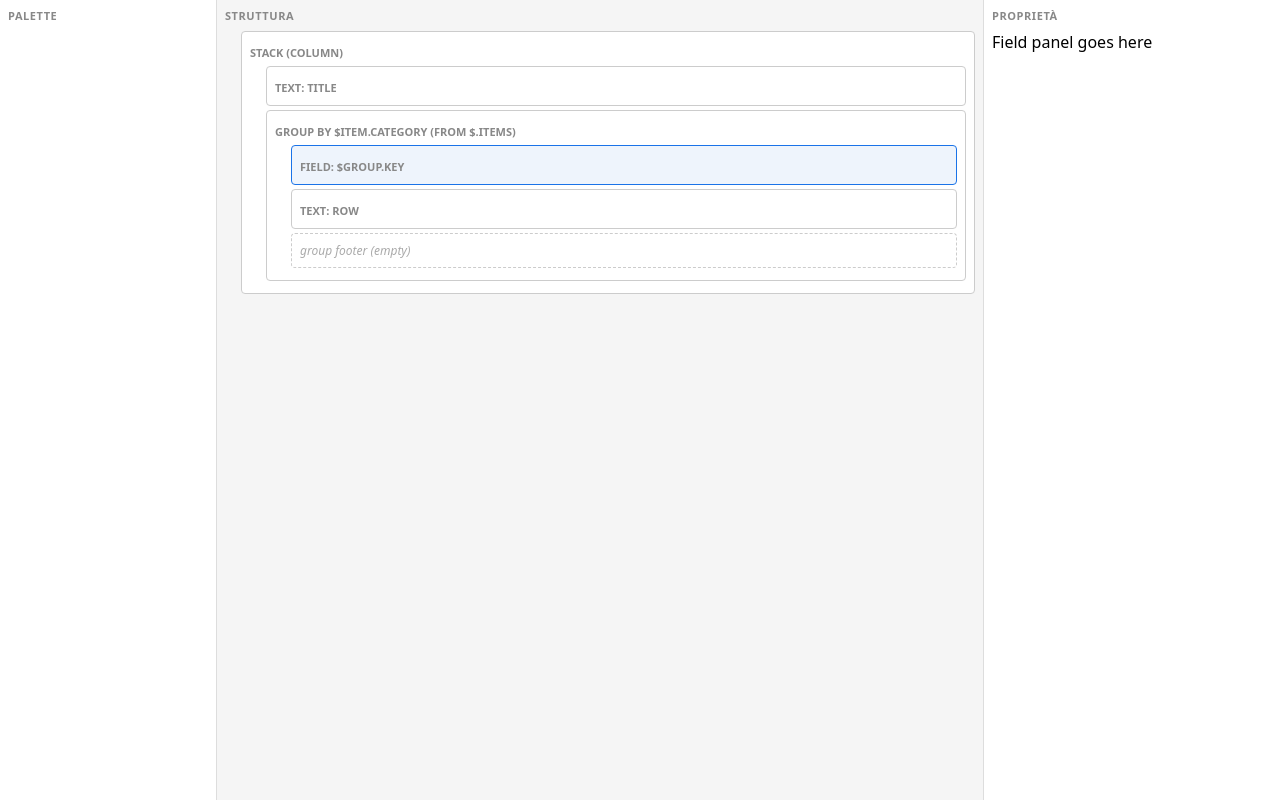
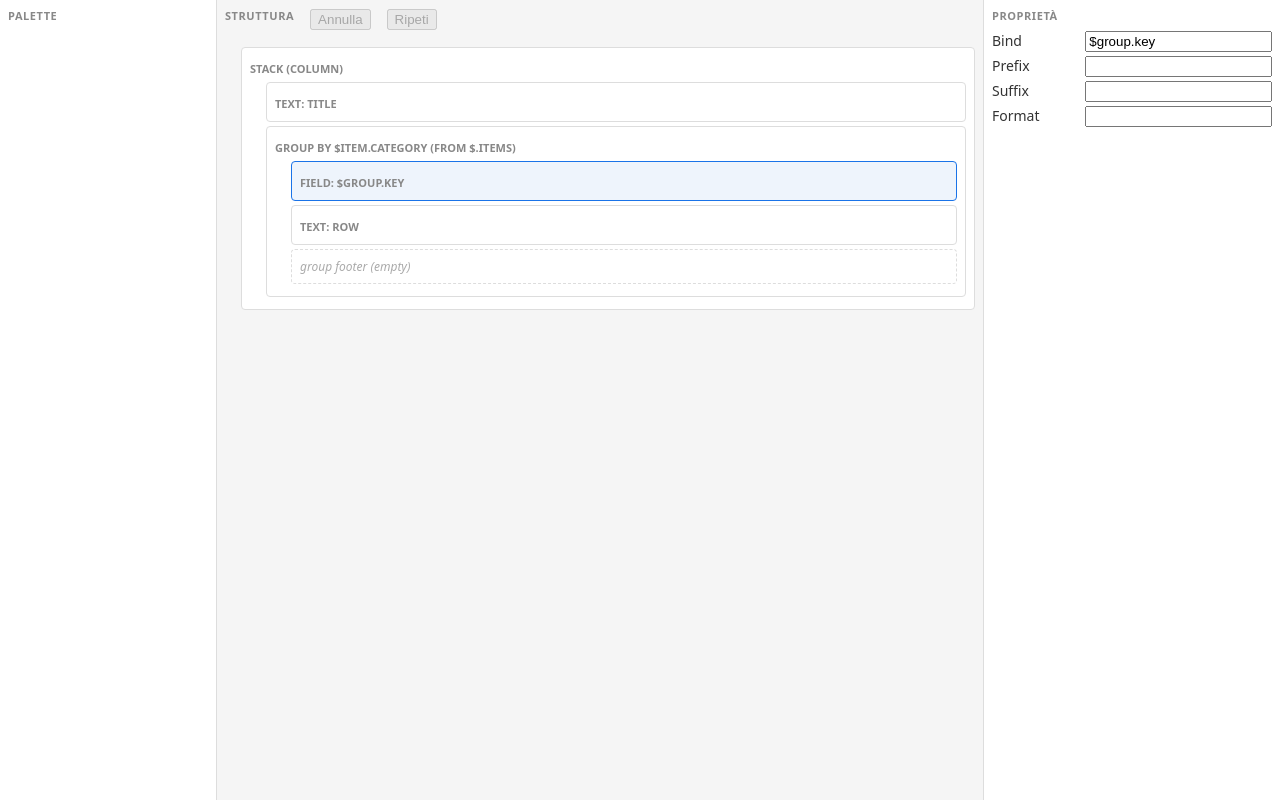
Before and after one commit to ProgrammatoreInCamicia/print-engine, a React (Vite) app in the folder packages/designer/: page / in a window 1280 px wide. Both pictures are taken after a click on the element 608 px from the left and 162 px from the top of the page. Built offline with nearby package versions, Linux system fonts and the light colour scheme.

Commit message:
added theme variables, managed field panle + managed undo and redo of state changes navigation

```diff
--- a/packages/designer/src/App.css
+++ b/packages/designer/src/App.css
@@ -1,13 +1,14 @@
 .app {
     display: flex;
     height: 100vh;
-    font-family: system-ui, sans-serif;
+    font-family: var(--font-family);
+    background-color: var(--color-bg-default);
 }
 
 .app-palette {
     width: 200px;
     flex-shrink: 0;
-    border-right: 1px solid #ddd;
+    border-right: 1px solid var(--color-border-default);
     padding: 8px;
     overflow-y: auto;
 }
@@ -16,21 +17,28 @@
     flex-grow: 1;
     padding: 8px;
     overflow-y: auto;
-    background: #f5f5f5;
+    background: var(--color-bg-surface);
 }
 
 .app-properties {
     width: 280px;
     flex-shrink: 0;
-    border-left: 1px solid #ddd;
+    border-left: 1px solid var(--color-border-default);
     padding: 8px;
     overflow-y: auto;
 }
 
 .app h2 {
-    font-size: 11px;
+    font-size: var(--font-size-sm);
     text-transform: uppercase;
     letter-spacing: 0.05em;
-    color: #888;
+    color: var(--color-text-muted);
     margin: 0 0 8px 0;
 }
+
+.app-structure-toolbar {
+    display: flex;
+    align-items: center;
+    gap: var(--space-md);
+    margin-bottom: var(--space-md);
+}
--- a/packages/designer/src/App.tsx
+++ b/packages/designer/src/App.tsx
@@ -5,16 +5,15 @@ import { DesignerProvider, useDesigner } from './state/DesignerContext';
 import { StructureNode } from './structure/StructureNode';
 
 export function App() {
-
     return (
-        <DesignerProvider doc={exampleDoc}>
+        <DesignerProvider initialDoc={exampleDoc}>
             <AppLayout />
         </DesignerProvider>
     );
 }
 
 export function AppLayout() {
-    const { doc } = useDesigner();
+    const { doc, undo, redo, canUndo, canRedo, setSelection } = useDesigner();
 
     return (
         <div className="app">
@@ -23,10 +22,13 @@ export function AppLayout() {
                 {/* Step 9: draggable blocks */}
             </aside>
 
-            <main className="app-structure">
-                <h2>Struttura</h2>
+            <main className="app-structure" onClick={() => setSelection(null)}>
+                <div className="app-structure-toolbar" onClick={e => e.stopPropagation()}>
+                    <h2>Struttura</h2>
+                    <button onClick={undo} disabled={!canUndo}>Annulla</button>
+                    <button onClick={redo} disabled={!canRedo}>Ripeti</button>
+                </div>
                 <StructureNode node={doc.body} path={['body']} />
-                {/* Step 4: StructureNode, the editing surface */}
             </main>
 
             <aside className="app-properties">
--- a/packages/designer/src/main.tsx
+++ b/packages/designer/src/main.tsx
@@ -1,3 +1,4 @@
+import './theme.css';
 import { createRoot } from 'react-dom/client';
 import { App } from './App';
 import './index.css';
--- /dev/null
+++ b/packages/designer/src/panels/FieldPanel.css
@@ -0,0 +1,10 @@
+.field-panel {
+    display: flex;
+    flex-direction: column;
+    gap: var(--space-xs);
+}
+
+.field-panel label {
+    display: grid;
+    grid-template-columns: 1fr 2fr;
+}
--- /dev/null
+++ b/packages/designer/src/panels/FieldPanel.tsx
@@ -0,0 +1,62 @@
+import { Node } from "@print-engine/schema";
+import { NodePath } from "../structure/paths";
+import { useDesigner } from "../state/DesignerContext";
+import './FieldPanel.css';
+
+interface FieldPanelProps {
+    node: Extract<Node, { type: 'field' }>;
+    path: NodePath;
+}
+
+export function FieldPanel({ node, path }: FieldPanelProps) {
+    const { updateNode } = useDesigner();
+
+    return (
+        <div className="field-panel">
+            <label>
+                Bind
+                <input
+                    type="text"
+                    value={node.bind}
+                    onChange={(e) => {
+                        const value = e.target.value;
+                        updateNode(path, {...node, bind: value });
+                    }}
+                />
+            </label>
+            <label>
+                Prefix
+                <input
+                    type="text"
+                    value={node.prefix ?? ''}
+                    onChange={(e) => {
+                        const value = e.target.value === '' ? undefined : e.target.value;
+                        updateNode(path, {...node, prefix: value });
+                    }}
+                />
+            </label>
+            <label>
+                Suffix
+                <input
+                    type="text"
+                    value={node.suffix ?? ''}
+                    onChange={(e) => {
+                        const value = e.target.value === '' ? undefined : e.target.value;
+                        updateNode(path, {...node, suffix: value });
+                    }}
+                />
+            </label>
+            <label>
+                Format
+                <input
+                    type="text"
+                    value={node.format ?? ''}
+                    onChange={(e) => {
+                        const value = e.target.value === '' ? undefined : e.target.value;
+                        updateNode(path, {...node, format: value });
+                    }}
+                />
+            </label>
+        </div>
+    );
+}
--- a/packages/designer/src/panels/PropertiesPanel.css
+++ b/packages/designer/src/panels/PropertiesPanel.css
@@ -1,9 +1,9 @@
 .properties-panel {
-    font-size: 13px;
-    color: #333;
+    font-size: var(--font-size-base);
+    color: var(--color-text-default);
 }
 
 .properties-panel-empty {
-    color: #999;
+    color: var(--color-text-disabled);
     font-style: italic;
 }
--- a/packages/designer/src/panels/PropertiesPanel.tsx
+++ b/packages/designer/src/panels/PropertiesPanel.tsx
@@ -1,12 +1,14 @@
 import { useDesigner } from "../state/DesignerContext";
-import { getAtPath } from "../structure/paths";
+import { getAtPath, pathKey } from "../structure/paths";
+import { FieldPanel } from "./FieldPanel";
+import './PropertiesPanel.css';
 
 export function PropertiesPanel() {
     const { selection, doc } = useDesigner();
     let content: React.ReactNode;
 
     if (selection === null) {
-        content = <span className="properties-panel-empty">'No node is selected'</span>;
+        content = <span className="properties-panel-empty">No node is selected</span>;
     } else {
         const currentNode = getAtPath(doc, selection);
         if (currentNode === undefined) {
@@ -14,7 +16,7 @@ export function PropertiesPanel() {
         } else {
             switch (currentNode.type) {
                 case 'field':
-                    content = <div>Field panel goes here</div>;
+                    content = <FieldPanel key={pathKey(selection)} node={currentNode} path={selection} />;
                     break;
                 default:
                     content = `No panel yet for type: ${currentNode.type}`;
--- a/packages/designer/src/state/DesignerContext.tsx
+++ b/packages/designer/src/state/DesignerContext.tsx
@@ -1,5 +1,5 @@
 import { Node, PrintDocument } from "@print-engine/schema";
-import { createContext, ReactNode, useContext, useReducer, useState } from "react";
+import { createContext, ReactNode, useContext, useReducer } from "react";
 import { NodePath } from "../structure/paths";
 import { designerReducer } from "./reducer";
 
@@ -16,9 +16,9 @@ interface DesignerContextValue {
 
 const DesignerContext = createContext<DesignerContextValue | null>(null);
 
-export function DesignerProvider({doc, children} : {doc: PrintDocument, children: ReactNode}) {
+export function DesignerProvider({initialDoc, children} : {initialDoc: PrintDocument, children: ReactNode}) {
     const [state, dispatch] = useReducer(designerReducer, {
-        current: doc,
+        current: initialDoc,
         future: [],
         past: [],
         selection: null
--- a/packages/designer/src/structure/StructureNode.css
+++ b/packages/designer/src/structure/StructureNode.css
@@ -1,30 +1,30 @@
 /* StructureNode.css */
 .structure-node {
-    border: 1px solid #ccc;
+    border: 1px solid var(--color-border-default);
     border-radius: 4px;
     padding: 8px;
     margin: 4px 0 4px 16px;  /* the left margin is what makes nesting visible */
-    background: #fff;
+    background: var(--color-bg-default);
 }
 
 .structure-node.selected {
-    border-color: #1a73e8;
-    background: #eef4fc;
+    border-color: var(--color-border-accent);
+    background: var(--color-bg-accent);
 }
 
 .structure-node-label {
-    font-size: 11px;
+    font-size: var(--font-size-sm);
     text-transform: uppercase;
-    color: #888;
+    color: var(--color-text-muted);
     font-weight: 600;
 }
 
 .structure-node-empty {
-    border: 1px dashed #ccc;
+    border: 1px dashed var(--color-border-default);
     border-radius: 4px;
     padding: 8px;
     margin: 4px 0 4px 16px;
-    color: #aaa;
+    color: var(--color-text-disabled);
     font-style: italic;
-    font-size: 12px;
+    font-size: var(--font-size-md);
 }
--- /dev/null
+++ b/packages/designer/src/theme.css
@@ -0,0 +1,26 @@
+:root {
+    /* Colors */
+    --color-bg-default: #ffffff;
+    --color-bg-surface: #f5f5f5;
+    --color-bg-accent: #eef4fc;
+    --color-text-default: #333333;
+    --color-text-disabled: #aaa;
+    --color-text-muted: #888888;
+    --color-border-default: #dddddd;
+    --color-border-accent: #1a73e8;
+
+    /* Typography */
+    --font-family: system-ui, sans-serif;
+    --font-size-sm: 11px;
+    --font-size-md: 12px;
+    --font-size-base: 14px;
+
+    /* Spacing */
+    --space-xs: 4px;
+    --space-sm: 8px;
+    --space-md: 16px;
+}
+
+[data-theme="dark"] {
+
+}
--- a/packages/designer/src/utils/test-utils.tsx
+++ b/packages/designer/src/utils/test-utils.tsx
@@ -5,7 +5,7 @@ import { render, RenderOptions } from "@testing-library/react"
 
 const AllTheProviders = ({children}: {children: ReactNode}) => {
     return (
-        <DesignerProvider doc={exampleDoc}>
+        <DesignerProvider initialDoc={exampleDoc}>
             {children}
         </DesignerProvider>
     )
```
Also changed, not shown: packages/designer/src/state/reducer.ts (+27 -8 lines), 2 other files (tests, documents, lock files or other folders).
